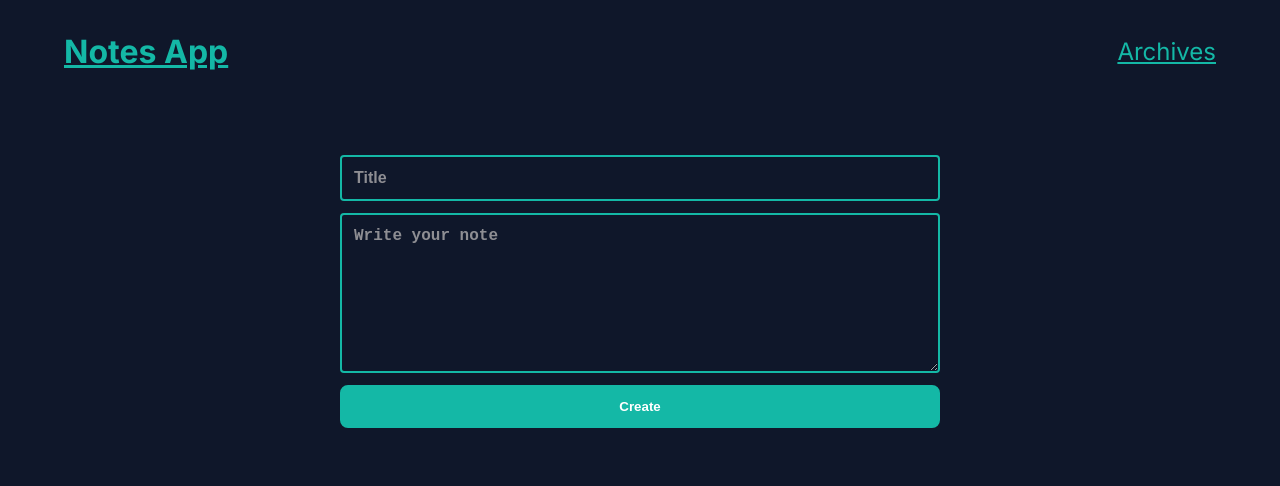
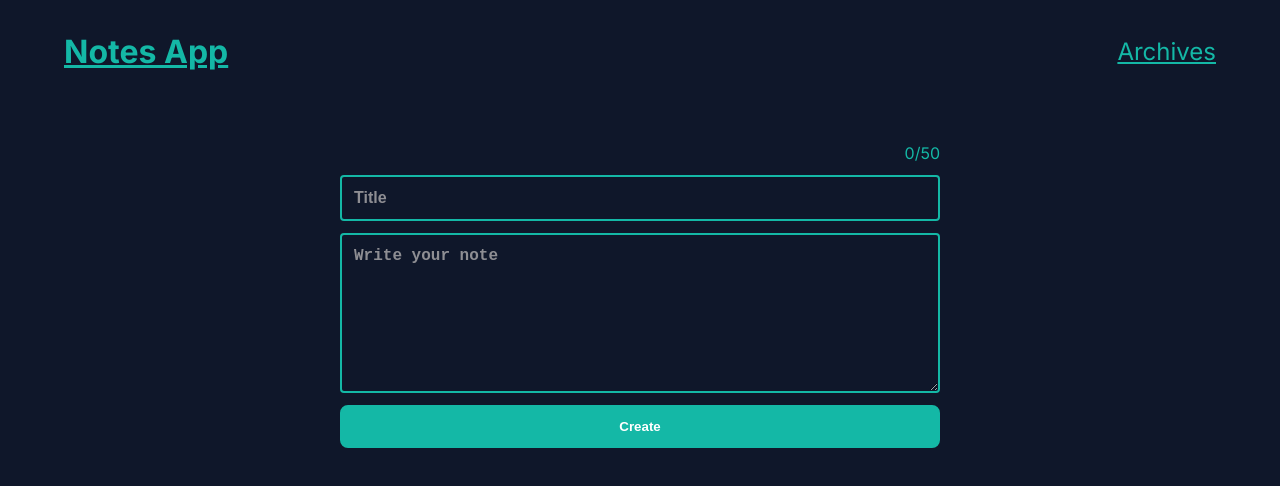
Before and after one commit to falihnurandino/personal-notes, a React (Create React App) app: page /notes/new in a window 1280 px wide. Shown: the top 486 px of the page. Built offline with nearby package versions, Linux system fonts and the light colour scheme.

Commit message:
move export default and uncomment title length

```diff
--- a/src/components/NotesInput.js
+++ b/src/components/NotesInput.js
@@ -1,7 +1,7 @@
 import React from 'react';
 import PropTypes from 'prop-types';
 
-class NotesInput extends React.Component {
+export default class NotesInput extends React.Component {
   constructor(props) {
     super(props);
 
@@ -45,7 +45,7 @@ class NotesInput extends React.Component {
     return (
       <div className="notes-app__input">
         <form onSubmit={this.onSubmitChangeEventHandler}>
-          {/* <p>{title.length}/50</p> */}
+          <p>{this.state.title.length}/50</p>
           <input
             type="text"
             placeholder="Title"
@@ -71,5 +71,3 @@ class NotesInput extends React.Component {
 NotesInput.propTypes = {
   addNote: PropTypes.func.isRequired,
 };
-
-export default NotesInput;
```
